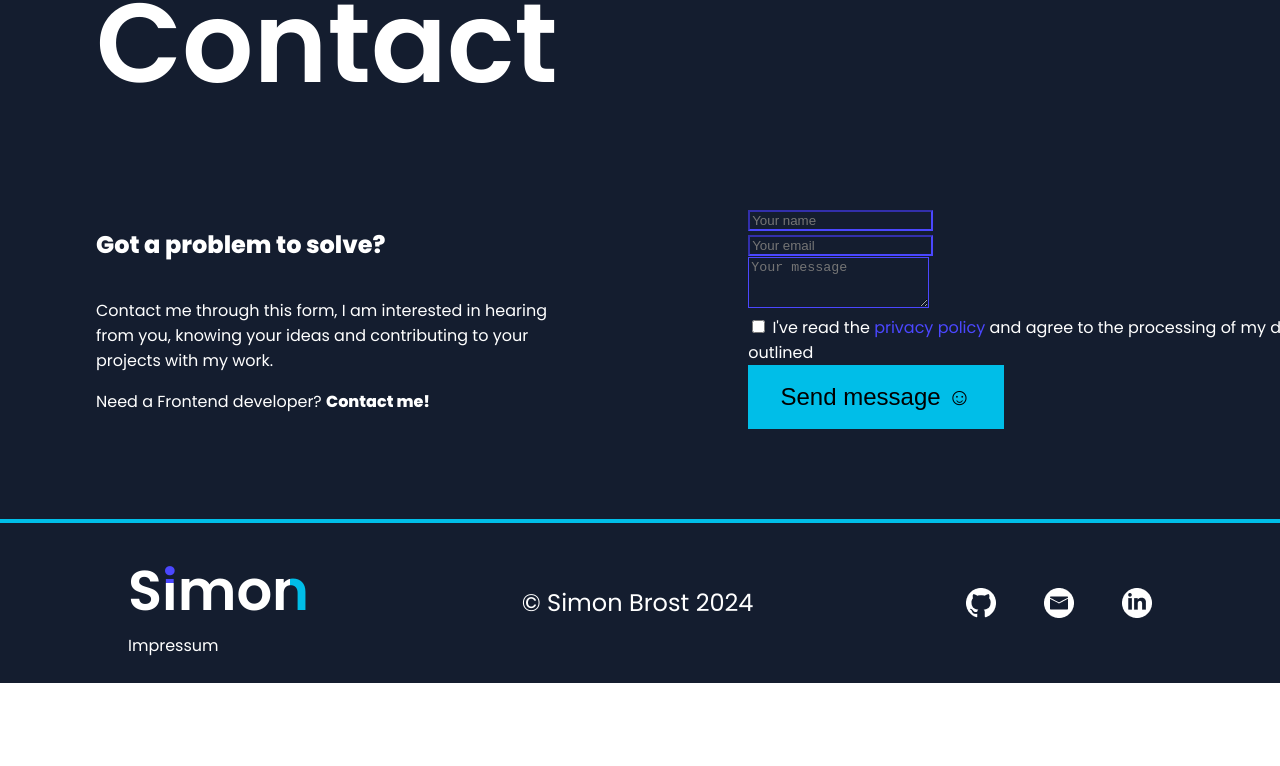
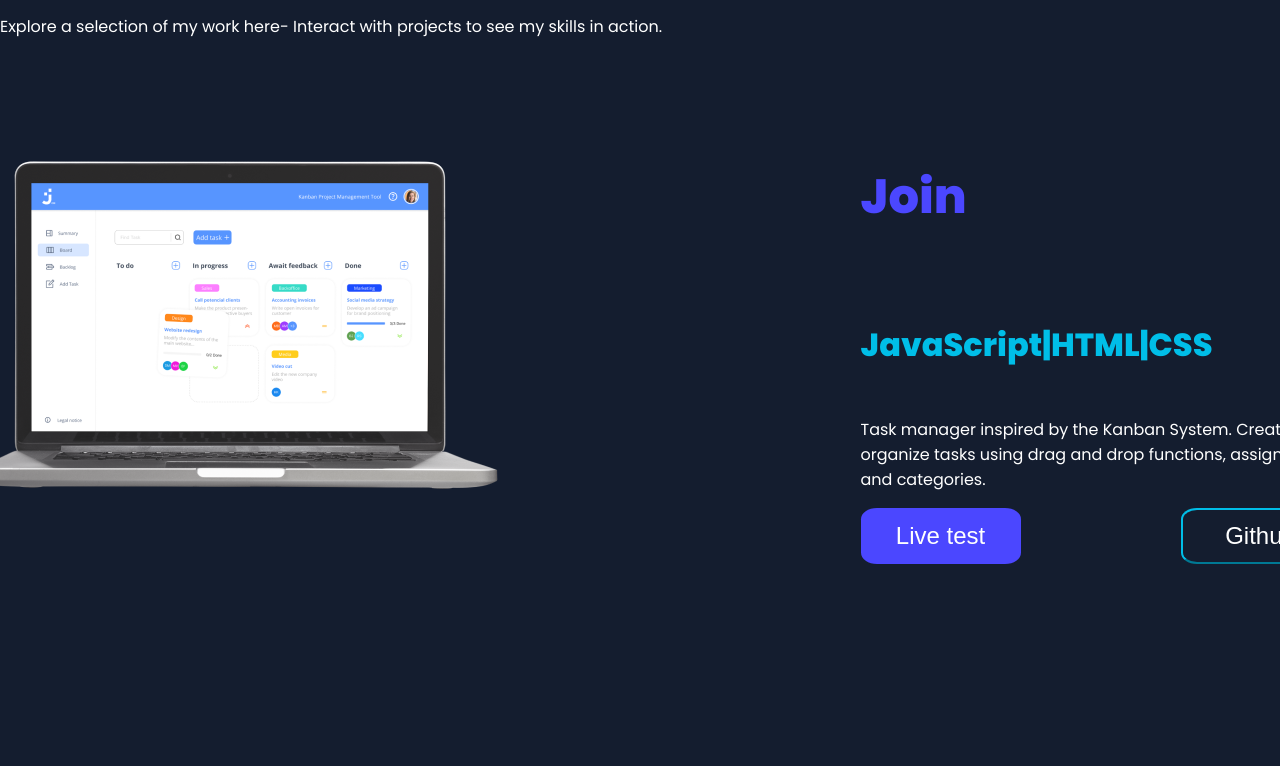
Before and after one commit to simonbrost/Portfolio-AllInkl, an Angular app: page / in a window 1280 px wide. Shown: the part 2851-3617 px from the top of the page. Built offline with nearby package versions, Linux system fonts and the light colour scheme.

Commit message:
portfolio section

```diff
--- a/src/app/portfolio/portfolio.component.html
+++ b/src/app/portfolio/portfolio.component.html
@@ -2,6 +2,8 @@
     <h1>Portfolio</h1>
     <span>Explore a selection of my work here- Interact with projects to see my skills in action.</span>
     <div class="project-container">
-
+        @for(project of projectdata.projectlist; track project.name; let index = $index) {
+            <app-project [project]="project"></app-project>
+        }
     </div>
 </section>
--- a/src/app/portfolio/portfolio.component.scss
+++ b/src/app/portfolio/portfolio.component.scss
@@ -8,6 +8,6 @@
     h1 {
         font-size: 7rem;
         font-weight: 600;
-        margin: 0;
+        margin-bottom: 5rem;
     }
 }
--- a/src/app/portfolio/portfolio.component.ts
+++ b/src/app/portfolio/portfolio.component.ts
@@ -1,13 +1,17 @@
-import { Component } from '@angular/core';
+import { Component, inject } from '@angular/core';
 import { ProjectComponent } from '../project/project.component';
+import { CommonModule } from '@angular/common';
+import { ProjectlistService } from '../projectlist.service';
 
 @Component({
   selector: 'app-portfolio',
   standalone: true,
-  imports: [ProjectComponent],
+  imports: [ProjectComponent, CommonModule],
   templateUrl: './portfolio.component.html',
   styleUrl: './portfolio.component.scss'
 })
 export class PortfolioComponent {
 
+projectdata = inject(ProjectlistService)
+
 }
--- a/src/app/project/project.component.html
+++ b/src/app/project/project.component.html
@@ -1 +1,14 @@
-<p>project works!</p>
+<section class="project-section">
+    <div class="img-container">
+        <img src="../../assets/img/projects/{{project.img}}">
+    </div>
+    <div class="info-container">
+        <h2>{{project.name}}</h2>
+        <h3>{{project.tools}}</h3>
+        <span>{{project.description}}</span>
+        <div class="btn-container">
+            <button class="btn-purple">Live test</button>
+            <button class="btn-aqua">Github</button>
+        </div>
+    </div>
+</section>
--- a/src/app/project/project.component.scss
+++ b/src/app/project/project.component.scss
@@ -0,0 +1,58 @@
+@import './../../styles.scss';
+
+.project-section {
+    display: flex;
+    justify-content: center;
+    align-items: center;
+}
+
+.img-container {
+    width: 50vw;
+    padding-left: 10rem;
+    padding-right: 10rem;
+}
+
+.info-container {
+    width: 50vw;
+    padding-left: 10rem;
+    padding-right: 10rem;
+    display: flex;
+    flex-direction: column;
+    gap: 1rem;
+    h2 {
+        font-size: 3rem;
+        color: $purple_blue;
+    }
+
+    h3 {
+        font-size: 2rem;
+        color: $aqua_blue;
+    }
+
+    span {
+        font-size: 1rem;
+    };
+}
+
+.btn-container {
+    display: flex;
+    gap: 10rem;
+
+    button {
+        color: white;
+        font-size: 1.5rem;
+        width: 10rem;
+        height: 3.5rem;
+        border-radius: 10%/20%;
+    }
+
+    .btn-purple {
+        border: none;
+        background-color: $purple_blue;
+    }
+
+    .btn-aqua {
+        border-color: $aqua_blue;
+        background-color: $atf-bg;
+    }
+}
--- a/src/app/project/project.component.ts
+++ b/src/app/project/project.component.ts
@@ -1,12 +1,19 @@
-import { Component } from '@angular/core';
+import { CommonModule } from '@angular/common';
+import { Component, Input} from '@angular/core';
 
 @Component({
   selector: 'app-project',
   standalone: true,
-  imports: [],
+  imports: [CommonModule],
   templateUrl: './project.component.html',
   styleUrl: './project.component.scss'
 })
 export class ProjectComponent {
-
+@Input()project =
+{
+    name: "Join",
+    tools: "JavaScript|HTML|CSS",
+    description: "Task manager inspired by the Kanban System. Create and organize tasks using drag and drop functions, assign users and categories.",
+    img: "join.png"
+};
 }
--- /dev/null
+++ b/src/app/projectlist.service.ts
@@ -0,0 +1,30 @@
+import { Injectable } from '@angular/core';
+
+@Injectable({
+  providedIn: 'root'
+})
+export class ProjectlistService {
+
+  constructor() { }
+
+  projectlist = [
+    {
+      name: "Join",
+      tools: "JavaScript|HTML|CSS",
+      description: "Task manager inspired by the Kanban System. Create and organize tasks using drag and drop functions, assign users and categories.",
+      img: "join.png"
+    },
+    {
+      name: "El Pollo Loco",
+      tools: "JavaScript|HTML|CSS",
+      description: "A simple Jump-and-Run game based on an object-oriented approach. Help Pepe to find coins and salsa bottles to fight against the killer chicken.",
+      img: "polloloco.png"
+    },
+    {
+      name: "Pokedex",
+      tools: "Angular|TypeScript|SCSS",
+      description: "My Approach to the famous Pokedex. Based on the PokéAPI a simple library that provides and catalogues pokemon information.",
+      img: "pokedex.png"
+    }
+  ]
+}
```
Also changed, not shown: 1 other file (tests, documents, lock files or other folders).
